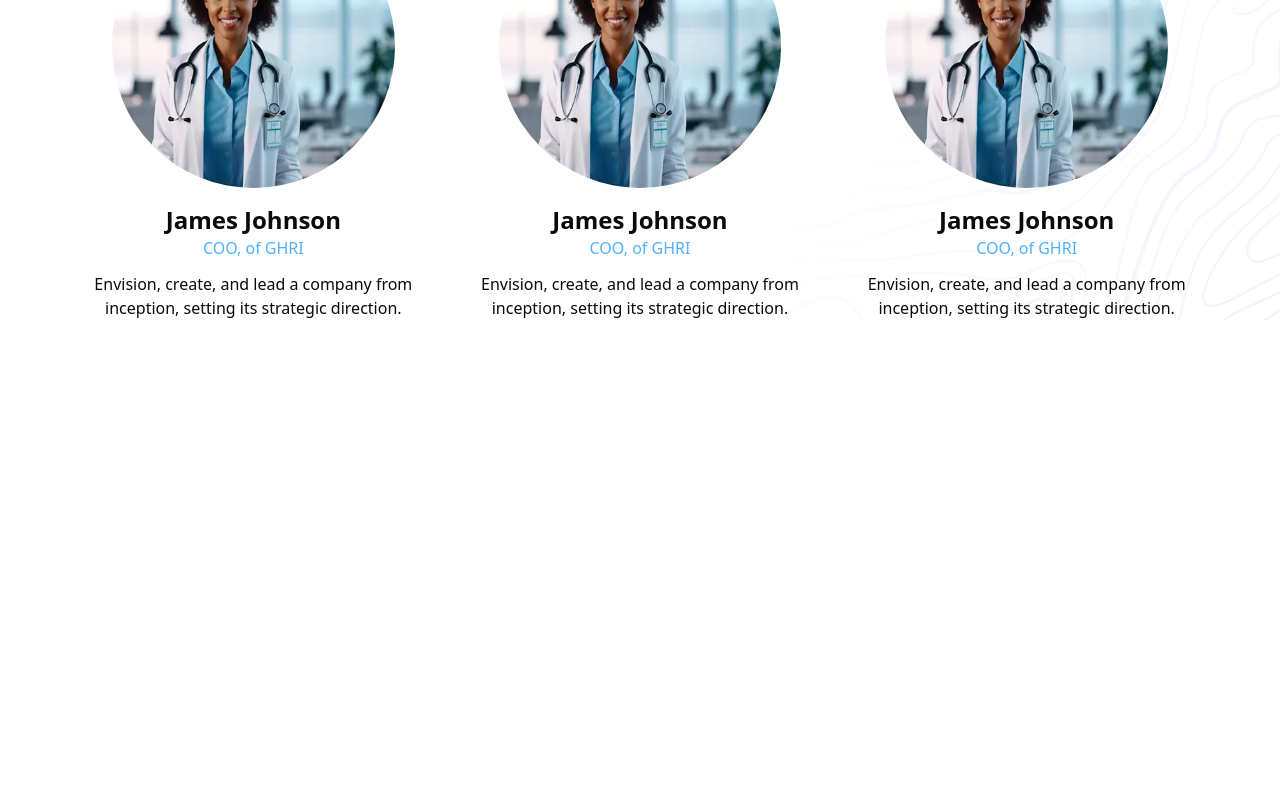
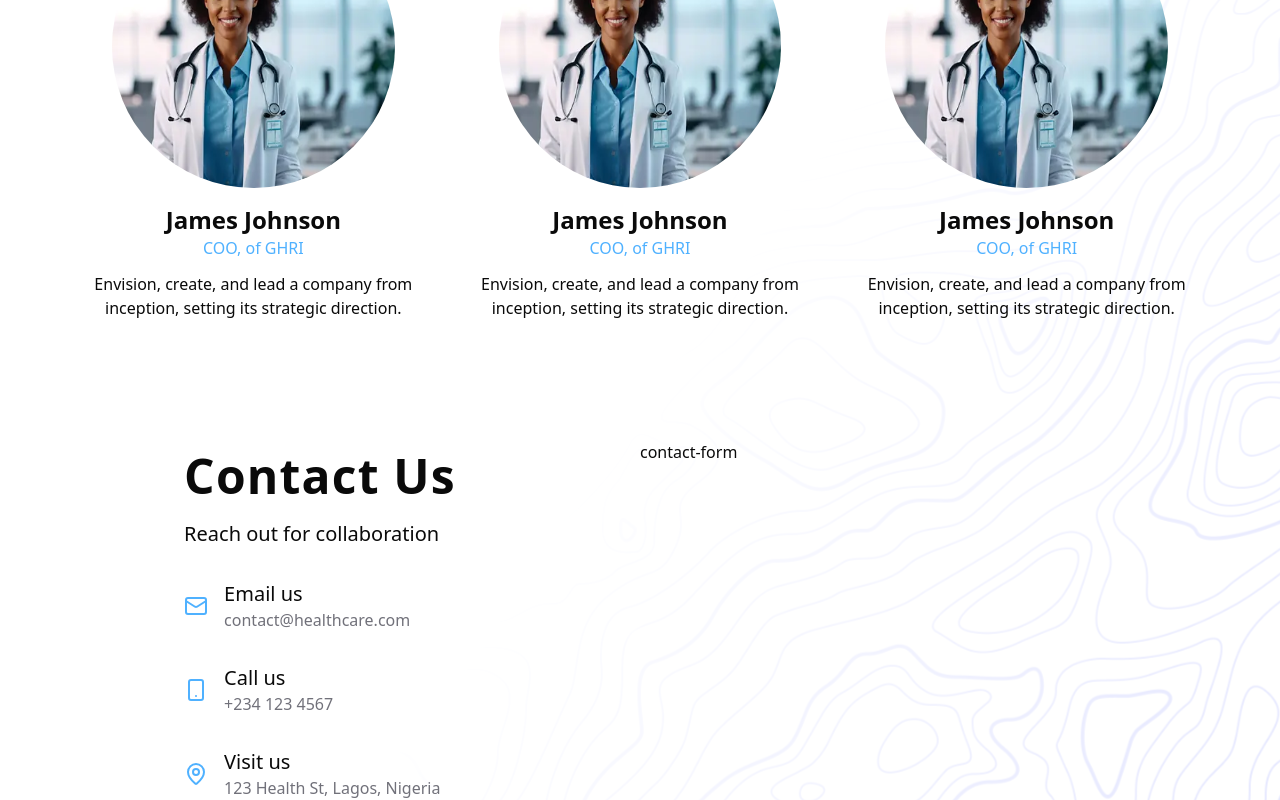
Before and after one commit to Shadrack04/ghri-website, a Next.js app: page /about in a window 1280 px wide. Shown: the part 2928-3728 px from the top of the page. Before the commit the page ends 3368 px from the top, so only its background shows below. Built offline with nearby package versions, Linux system fonts and the light colour scheme.

Commit message:
style the contact detail section

```diff
--- a/app/globals.css
+++ b/app/globals.css
@@ -55,7 +55,8 @@
   --primary-foreground: oklch(0.985 0 0);
   --secondary: #0f4;
   --secondary-foreground: oklch(0.205 0 0);
-  --muted: #18181b;
+  /* --muted: #18181b; */
+  --muted: #71717a;
   --muted-foreground: oklch(0.556 0 0);
   --accent: oklch(0.97 0 0);
   --accent-foreground: oklch(0.205 0 0);
--- a/components/about/about-screen.tsx
+++ b/components/about/about-screen.tsx
@@ -3,6 +3,7 @@ import OurMission from "./our-mission";
 import AboutHeader from "./about-header";
 import OurStory from "./our-story";
 import MeetTeam from "./meet-team";
+import Contact from "./contact";
 
 export default function AboutScreen() {
   return (
@@ -11,6 +12,7 @@ export default function AboutScreen() {
       <OurStory />
       <OurMission />
       <MeetTeam />
+      <Contact />
     </div>
   );
 }
--- /dev/null
+++ b/components/about/contact-details.tsx
@@ -0,0 +1,39 @@
+import { Mail, MapPin, Smartphone } from "lucide-react";
+import React from "react";
+
+export default function ContactDetails() {
+  return (
+    <div className=" flex flex-col justify-center mx-auto">
+      <div className=" flex flex-col gap-2 mb-8">
+        <h1 className=" text-[3rem] text-foreground tracking-wide font-bold">
+          Contact Us
+        </h1>
+        <p className="text-xl text-foreground">Reach out for collaboration</p>
+      </div>
+
+      <div className=" flex flex-col gap-8">
+        <div className=" flex items-center gap-4">
+          <Mail className=" text-primary" />
+          <div>
+            <h3 className=" text-xl text-foreground">Email us</h3>
+            <p className=" text-muted">contact@healthcare.com</p>
+          </div>
+        </div>
+        <div className=" flex items-center gap-4">
+          <Smartphone className=" text-primary" />
+          <div>
+            <h3 className=" text-xl text-foreground">Call us</h3>
+            <p className=" text-muted">+234 123 4567</p>
+          </div>
+        </div>
+        <div className=" flex items-center gap-4">
+          <MapPin className=" text-primary" />
+          <div>
+            <h3 className=" text-xl text-foreground">Visit us</h3>
+            <p className=" text-muted">123 Health St, Lagos, Nigeria</p>
+          </div>
+        </div>
+      </div>
+    </div>
+  );
+}
--- /dev/null
+++ b/components/about/contact-form.tsx
@@ -0,0 +1,5 @@
+import React from "react";
+
+export default function ContactForm() {
+  return <div>contact-form</div>;
+}
--- /dev/null
+++ b/components/about/contact.tsx
@@ -0,0 +1,12 @@
+import React from "react";
+import ContactDetails from "./contact-details";
+import ContactForm from "./contact-form";
+
+export default function Contact() {
+  return (
+    <section className=" grid grid-cols-2">
+      <ContactDetails />
+      <ContactForm />
+    </section>
+  );
+}
```
